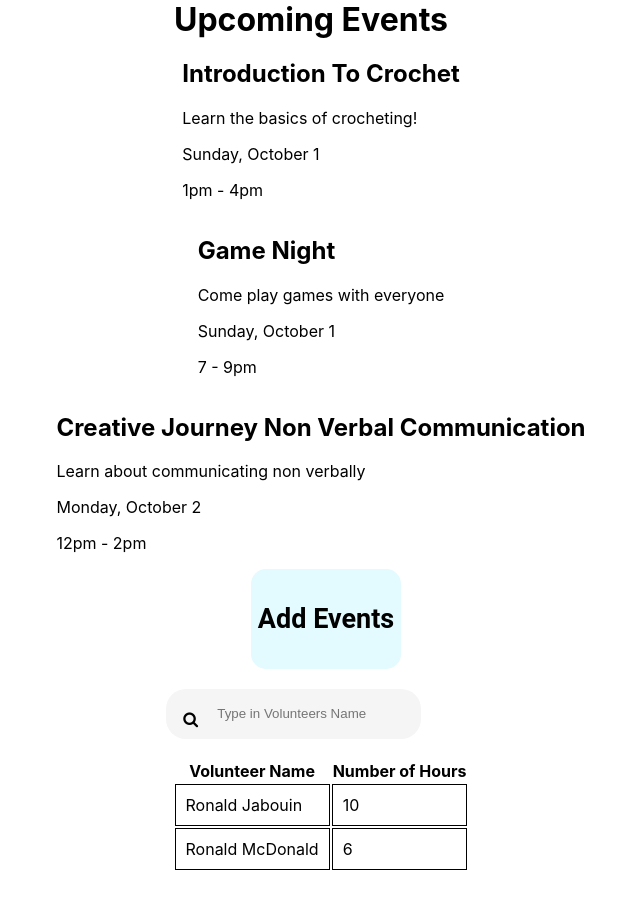
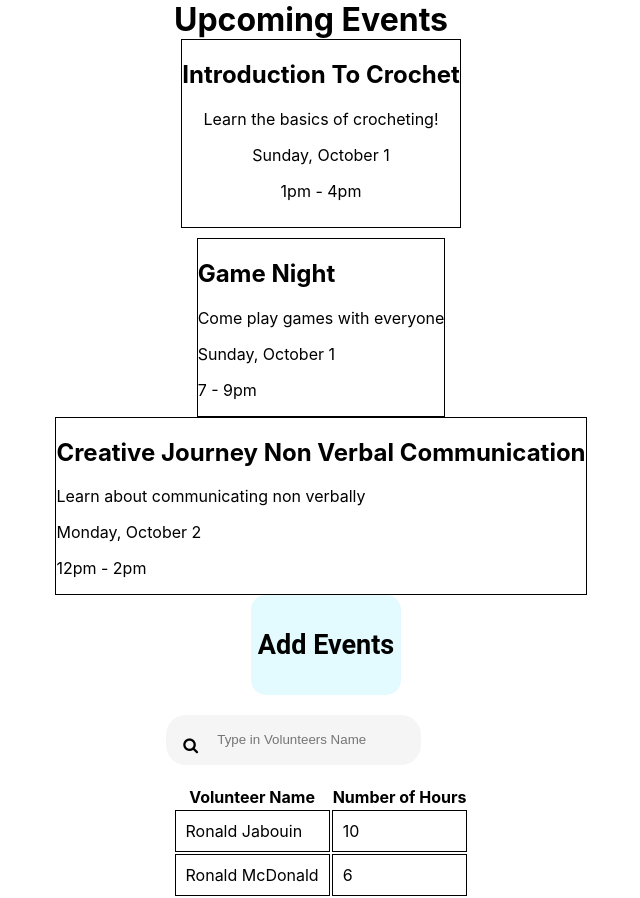
Before and after one commit to cfgdelaware23/Team-1, a React (Create React App) app in the folder frontend/cfg-app/: page / in a window 1280 px wide. Shown: the whole page, without its empty margins (319-959 px from the left). Before the commit the page ends 872 px from the top, so only its background shows below. Built offline with nearby package versions, Linux system fonts and the light colour scheme.

Commit message:
Update style

```diff
--- a/frontend/cfg-app/src/App.css
+++ b/frontend/cfg-app/src/App.css
@@ -67,3 +67,16 @@ th {
   border:1px solid black;
   padding: 10px;
 }
+.event-1{
+  align-items: center;
+  justify-items: center;
+  border: 1px solid black;
+  padding-bottom: 10px;
+  margin-bottom: 10px;
+}
+.event-2{
+  border: 1px solid black;
+}
+.event-3{
+  border: 1px solid black;
+}
```
